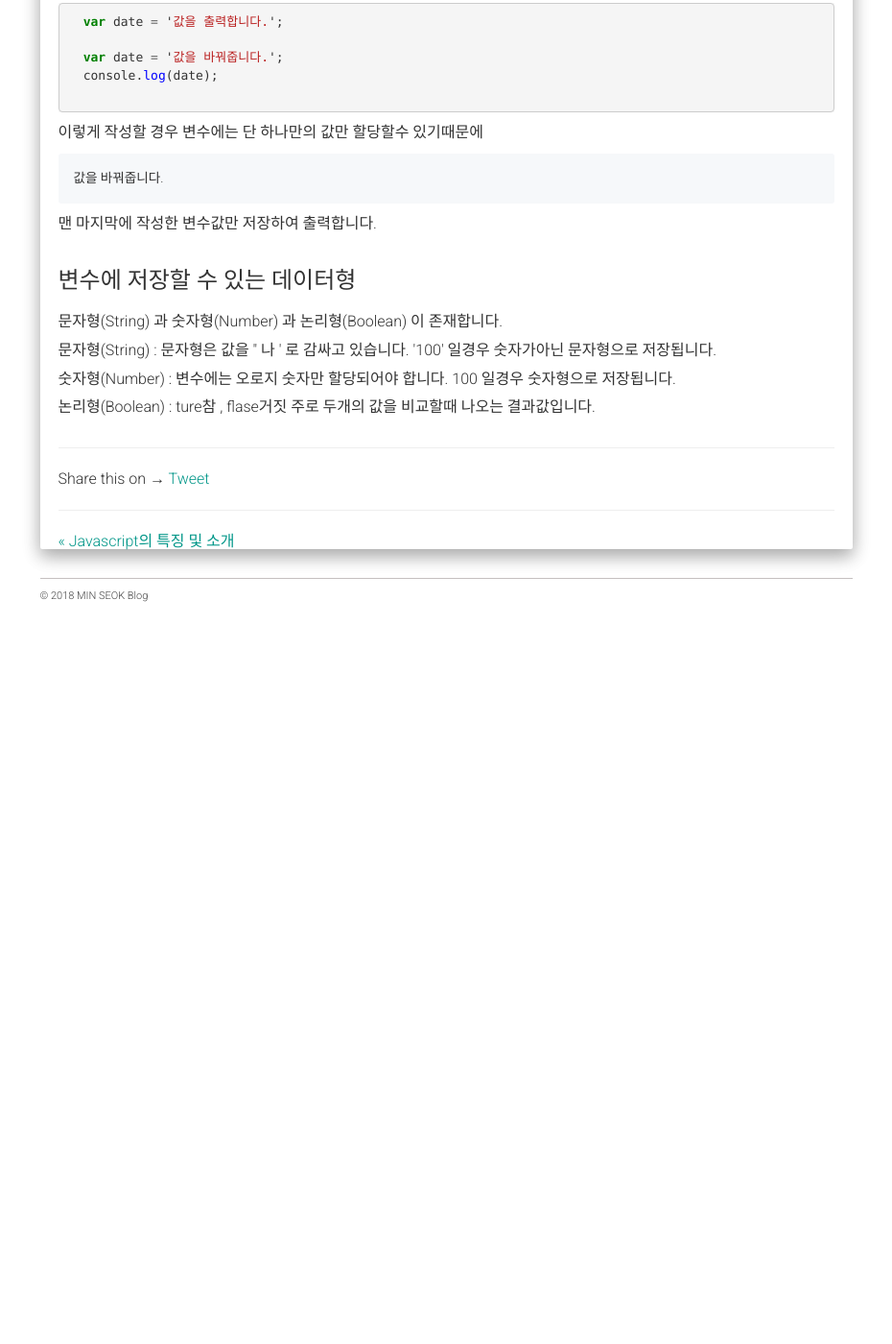
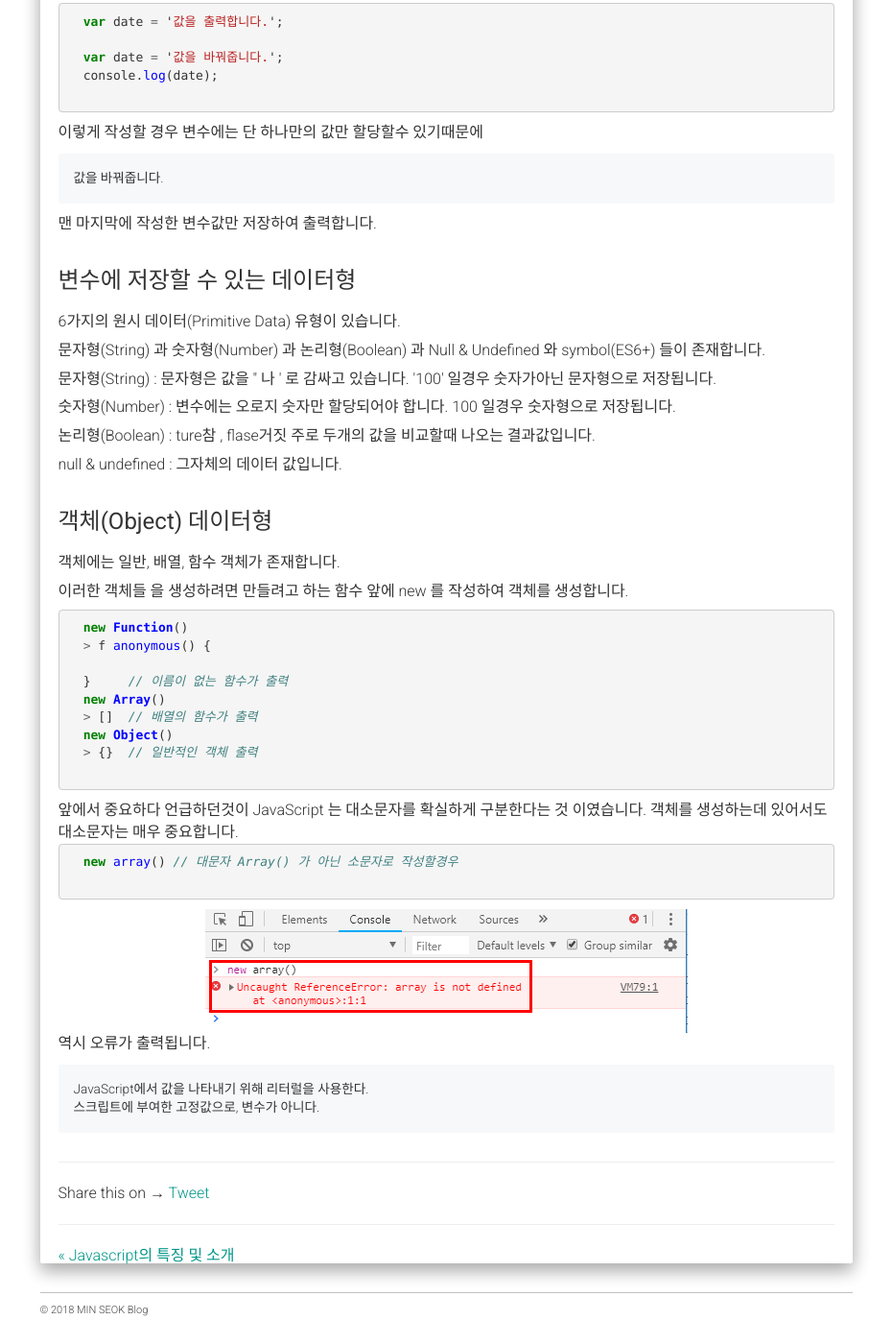
Before and after one commit to alalstjr/promote.github.io, a Jekyll site: the page built from _posts/2018-08-25-JavaScript 기초문법.md, in a window 1280 px wide and 1400 px high, scrolled down 3586 px. Shown: the whole window at 96% size, without its empty margins (321-1251 px from the left). Built offline with Jekyll 4.4.1, drawn with Linux system fonts in a browser that asks for light colours; nearby versions of some CDN libraries; our own code applies the rules of GitHub Pages for plain Markdown files; comment, search, counter and statistics services are not loaded; before the commit the page ends 4242 px from its top, so only the background shows below that.

Commit message:
Update 2018-08-25-JavaScript 기초문법.md

```diff
--- a/_posts/2018-08-25-JavaScript 기초문법.md
+++ b/_posts/2018-08-25-JavaScript 기초문법.md
@@ -151,8 +151,38 @@
 </div>
 <div class="box">
   <div class="small-title">변수에 저장할 수 있는 데이터형</div>
-  <p>문자형(String) 과 숫자형(Number) 과 논리형(Boolean) 이 존재합니다.</p>
+  <p>6가지의 원시 데이터(Primitive Data) 유형이 있습니다.</p>
+  <p>문자형(String) 과 숫자형(Number) 과 논리형(Boolean) 과 Null & Undefined 와 symbol(ES6+) 들이 존재합니다.</p>
   <p>문자형(String) : 문자형은 값을 " 나 ' 로 감싸고 있습니다. '100' 일경우 숫자가아닌 문자형으로 저장됩니다.</p>
   <p>숫자형(Number) : 변수에는 오로지 숫자만 할당되어야 합니다. 100 일경우 숫자형으로 저장됩니다.</p>
   <p>논리형(Boolean) : ture참 , flase거짓 주로 두개의 값을 비교할때 나오는 결과값입니다.</p>
+  <p>null & undefined : 그자체의 데이터 값입니다.</p>
 </div>
+<div class="box">
+  <div class="small-title">객체(Object) 데이터형</div>
+  <p>객체에는 일반, 배열, 함수 객체가 존재합니다.</p>
+  <p>이러한 객체들 을 생성하려면 만들려고 하는 함수 앞에 new 를 작성하여 객체를 생성합니다.</p>
+  {% highlight javascript %}
+  new Function()
+  > f anonymous() {
+
+  }     // 이름이 없는 함수가 출력
+  new Array()
+  > []  // 배열의 함수가 출력
+  new Object()
+  > {}  // 일반적인 객체 출력
+  {% endhighlight %}
+  앞에서 중요하다 언급하던것이 JavaScript 는 대소문자를 확실하게 구분한다는 것 이였습니다.
+  객체를 생성하는데 있어서도 대소문자는 매우 중요합니다.
+  {% highlight javascript %}
+  new array() // 대문자 Array() 가 아닌 소문자로 작성할경우
+  {% endhighlight %}
+  <div class="img-box">
+    <img src="{{ site.baseurl }}/static/img/post/2018-08-26-4.png" alt="자바스크립트 출력확인" />
+  </div>
+  <p>역시 오류가 출력됩니다.</p>
+  <div class="pro-txt">
+    <div>JavaScript에서 값을 나타내기 위해 리터럴을 사용한다.</div>
+    <div>스크립트에 부여한 고정값으로, 변수가 아니다.</div>
+  </div>
+</div>
```
